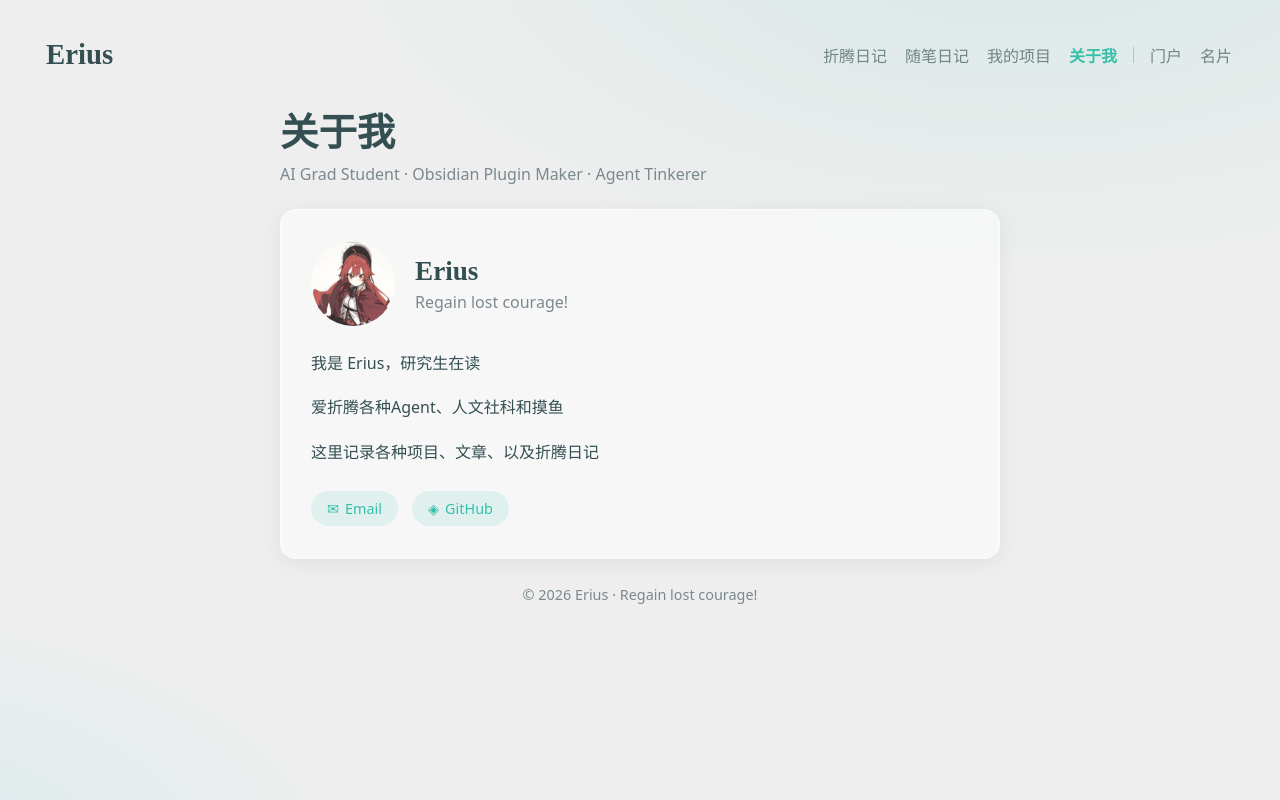
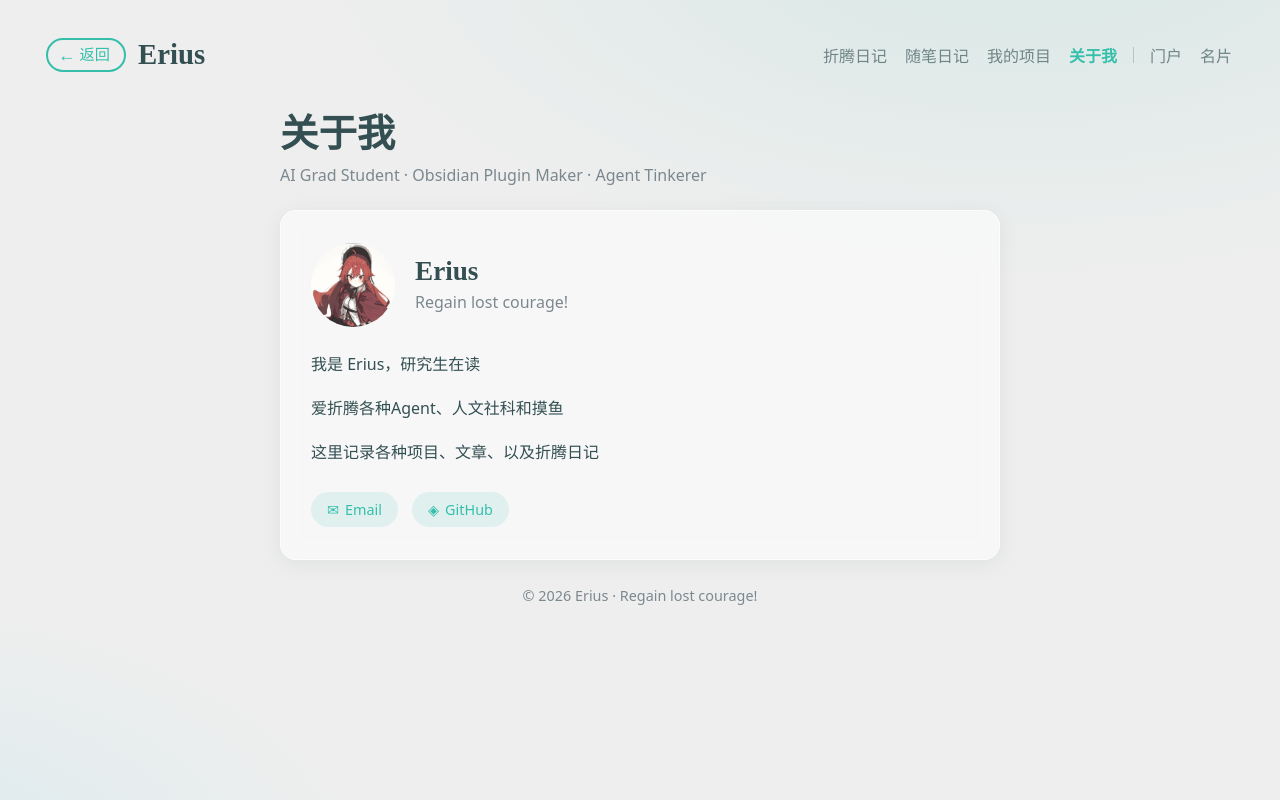
Before and after one commit to GiantAxeint/erius-site, an Astro site in the folder site/: page /about in a window 1280 px wide. Built offline with nearby package versions, Linux system fonts and the light colour scheme; Astro itself is replaced by a stand-in of ours; a web font is replaced by a local one.

Commit message:
feat(ui): 子页面左上角添加返回主页按钮 + images 图片目录
- Dashboard 布局：访问 /about /projects /tinkering /journal 等子页时
  左上角显示圆形'← 返回'按钮，点击回 https://erius.dpdns.org/home/
- /home 与 / 名片页不显示（已在主页无需返回）
- public/images/ 目录就绪（文章插图用，配 .gitkeep 占位）

```diff
--- a/site/src/layouts/Dashboard.astro
+++ b/site/src/layouts/Dashboard.astro
@@ -1,6 +1,7 @@
 ---
 // Dashboard 布局：公共 head + 顶部导航（所有页共享）+ 内容插槽
-// 顶栏含：品牌 + 菜单（近期文章/我的项目/关于我）+ 名片/门户入口
+// 顶栏含：返回按钮（子页显示）+ 品牌 + 菜单
+// 返回按钮：访问子页（/about /projects /tinkering /journal /404）时左上角显示，点击回 /home
 import '../styles/global.css';
 import { menuItems } from '../data/profile';
 interface Props {
@@ -8,6 +9,9 @@ interface Props {
 }
 const { title } = Astro.props;
 const path = Astro.url.pathname;
+// 是否在主页门户（主页不显示返回按钮）
+const isHome = path === '/home' || path === '/home/' || path === '/home/index.html';
+const isSubPage = !isHome && path !== '/' && path !== '/index.html';
 ---
 <!DOCTYPE html>
 <html lang="zh-CN">
@@ -23,7 +27,14 @@ const path = Astro.url.pathname;
 </head>
 <body>
   <header class="topbar">
-    <a class="brand hand" href="/">Erius</a>
+    <div class="top-left">
+      {isSubPage && (
+        <a class="back-home" href="/home" title="返回主页">
+          <span class="back-arrow">←</span> 返回
+        </a>
+      )}
+      <a class="brand hand" href="/">Erius</a>
+    </div>
     <nav class="main-nav">
       {menuItems.map(item => (
         <a
@@ -51,7 +62,24 @@ const path = Astro.url.pathname;
     flex-wrap: wrap; gap: 8px 16px;
     max-width: 1280px; margin: 0 auto 20px; padding: 10px 6px;
   }
+  .top-left { display: flex; align-items: center; gap: 12px; }
   .brand { font-size: 1.8rem; }
+  /* 返回主页按钮（子页左上角） */
+  .back-home {
+    display: inline-flex; align-items: center; gap: 4px;
+    padding: 6px 14px 6px 10px;
+    border: 2px solid var(--color-brand);
+    border-radius: 999px;
+    color: var(--color-brand);
+    font-size: 0.95rem;
+    line-height: 1;
+    transition: all .18s;
+    white-space: nowrap;
+  }
+  .back-home:hover {
+    background: var(--color-brand); color: #fff; text-decoration: none;
+  }
+  .back-arrow { font-size: 1.1rem; }
   .main-nav { display: flex; align-items: center; gap: 14px; font-size: 1rem; flex-wrap: wrap; }
   .main-nav a { color: var(--color-primary); opacity: .65; padding: 2px 2px; }
   .main-nav a:hover { opacity: 1; }
@@ -61,7 +89,9 @@ const path = Astro.url.pathname;
     max-width: 1280px; margin: 26px auto 0; text-align: center;
     color: var(--color-secondary); font-size: 0.9rem;
   }
-  @media (max-width: 560px) {
-    .topbar { flex-direction: column; align-items: flex-start; }
+  @media (max-width: 700px) {
+    .topbar { flex-direction: column; align-items: stretch; }
+    .top-left { justify-content: space-between; }
+    .main-nav { justify-content: flex-start; overflow-x: auto; padding-bottom: 4px; }
   }
 </style>
```
Also changed, not shown: 1 other file.
